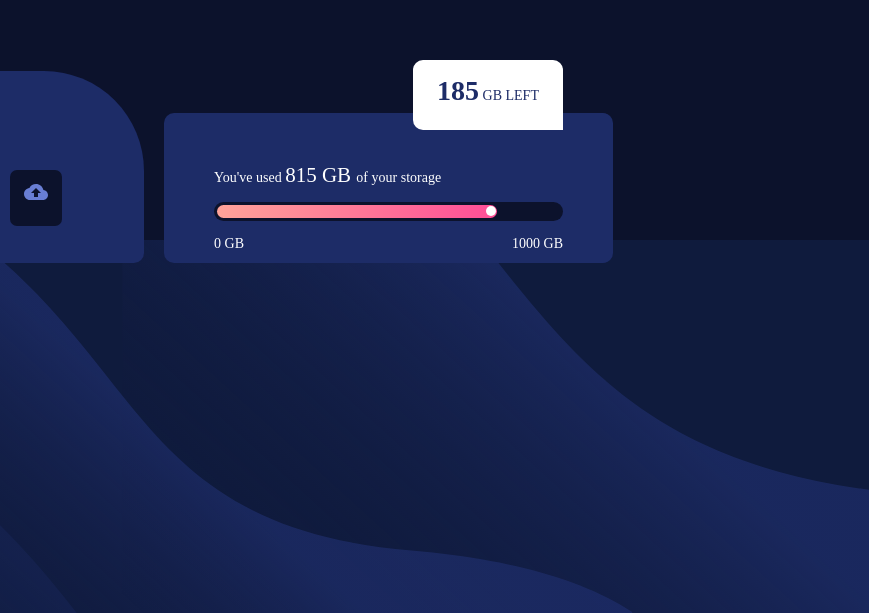
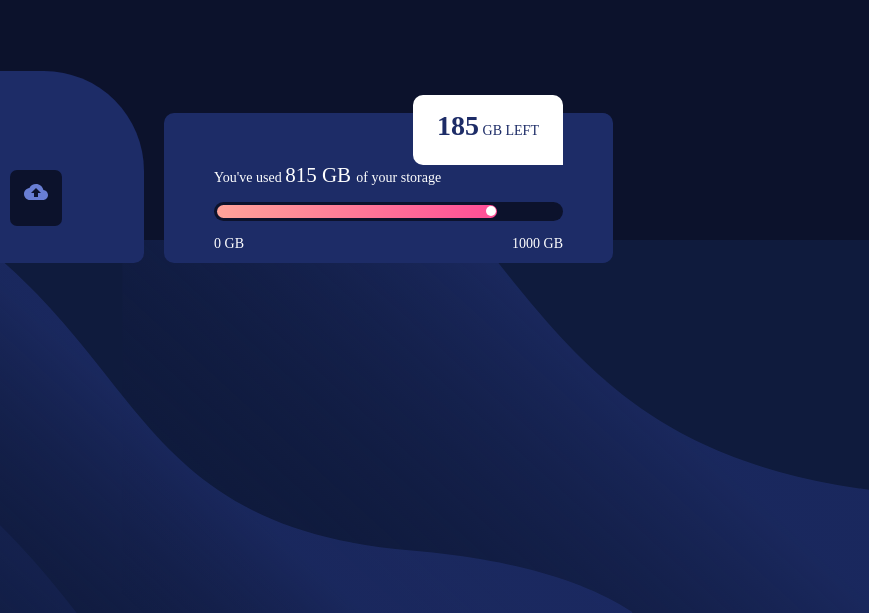
Before and after one commit to Crystal-Techworld/Data-storage-component-, a plain HTML site: page index.html in a window 1280 px wide. Shown: the part 187-800 px from the top of the page, 411-1280 px from the left. Drawn offline with Linux system fonts and the light colour scheme.

Commit message:
changes made on the user-space section

```diff
--- a/main.css
+++ b/main.css
@@ -76,7 +76,7 @@ body{
     background-color: #fff;
     color:  hsl(228, 56%, 26%);
     padding: 1.5em;
-    margin-top: -55%;
+    margin-top: -45%;
     border-radius: 1em 1em 0 1em;
     position: relative;
     text-align: center;
@@ -95,7 +95,6 @@ body{
     font-weight: lighter;
 }
 .progress-text span{
-
     font-size: 1.5em;
 }
 .progress-bar{
```
Also changed, not shown: index.html (+0 -1 lines).
